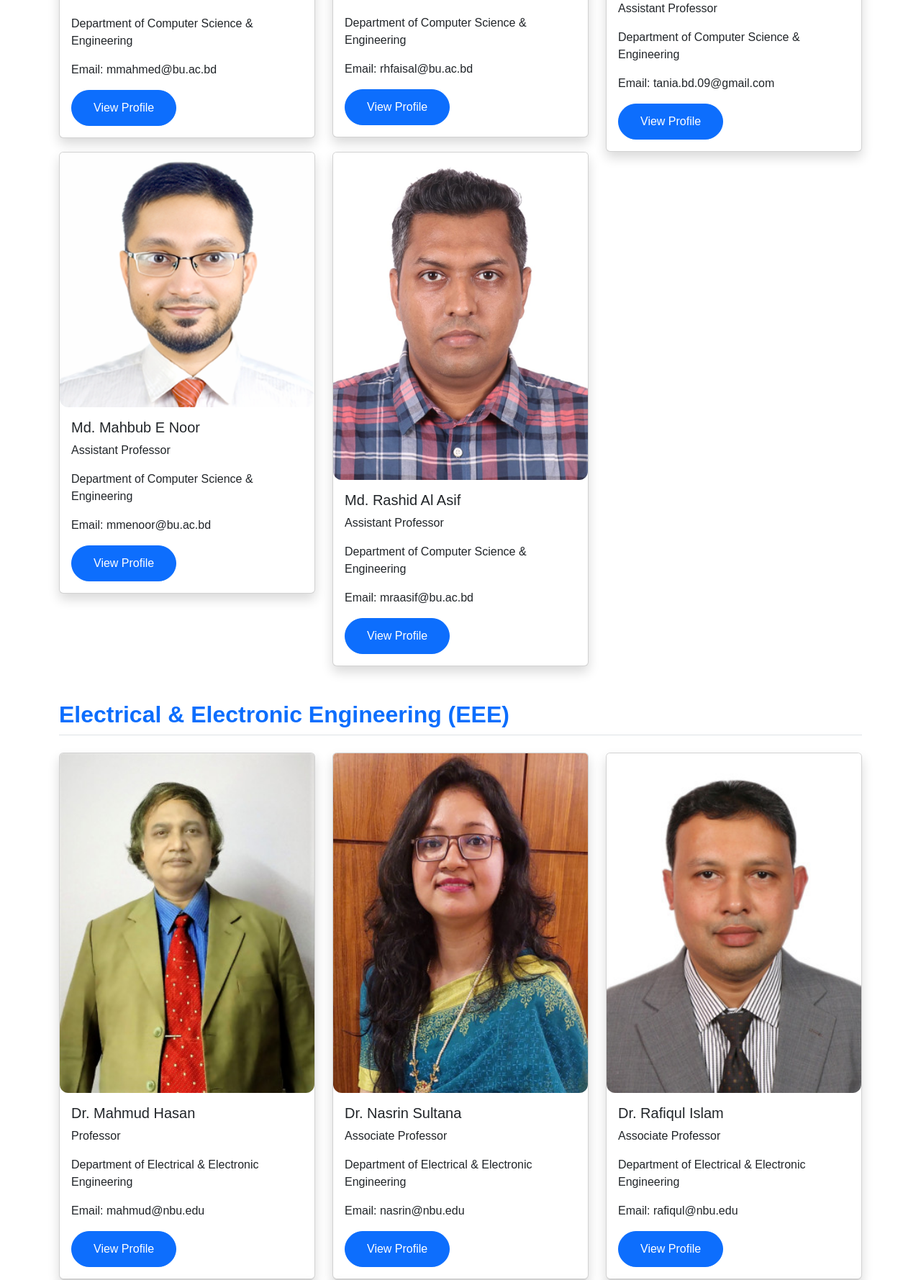
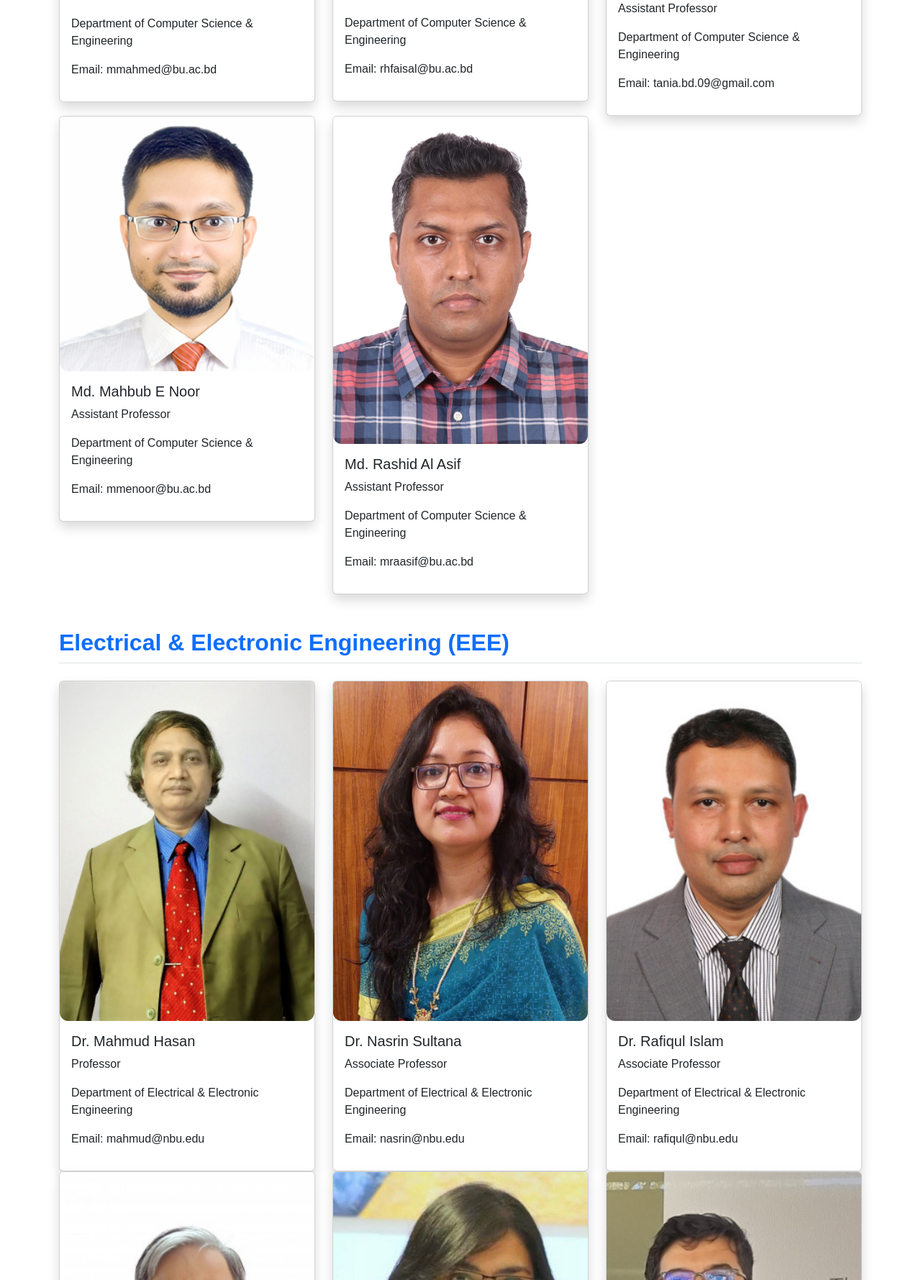
Before and after one commit to Sharifulcse8/North_Bengal_University, a Flask app: page /faculty-members in a window 1280 px wide. Shown: the part 918-2697 px from the top of the page at 72% size. Run offline with Flask 3, Linux system fonts and the light colour scheme; data comes from the database, SQL or seed files in the repository.

Commit message:
Not Added Profile2

```diff
--- a/templates/teachers.html
+++ b/templates/teachers.html
@@ -43,7 +43,7 @@
                                 <p>{{ teacher.designation }}</p>
                                 <p>Department of {{ teacher.department }}</p>
                                 <p>Email: {{ teacher.email }}</p>
-                                <a href="{{ url_for('teacher_profile', id=teacher.id) }}" class="btn btn-primary">View Profile</a>
+                                <!-- View Profile Link সরানো হয়েছে -->
                             </div>
                         </div>
                     </div>
@@ -78,7 +78,7 @@
                                 <p>{{ teacher.designation }}</p>
                                 <p>Department of {{ teacher.department }}</p>
                                 <p>Email: {{ teacher.email }}</p>
-                                <a href="{{ url_for('teacher_profile', id=teacher.id) }}" class="btn btn-primary">View Profile</a>
+                                <!-- View Profile Link সরানো হয়েছে -->
                             </div>
                         </div>
                     </div>
@@ -113,7 +113,7 @@
                                 <p>{{ teacher.designation }}</p>
                                 <p>Department of {{ teacher.department }}</p>
                                 <p>Email: {{ teacher.email }}</p>
-                                <a href="{{ url_for('teacher_profile', id=teacher.id) }}" class="btn btn-primary">View Profile</a>
+                                <!-- View Profile Link সরানো হয়েছে -->
                             </div>
                         </div>
                     </div>
@@ -148,7 +148,7 @@
                                 <p>{{ teacher.designation }}</p>
                                 <p>Department of {{ teacher.department }}</p>
                                 <p>Email: {{ teacher.email }}</p>
-                                <a href="{{ url_for('teacher_profile', id=teacher.id) }}" class="btn btn-primary">View Profile</a>
+                                <!-- View Profile Link সরানো হয়েছে -->
                             </div>
                         </div>
                     </div>
@@ -183,7 +183,7 @@
                                 <p>{{ teacher.designation }}</p>
                                 <p>Department of {{ teacher.department }}</p>
                                 <p>Email: {{ teacher.email }}</p>
-                                <a href="{{ url_for('teacher_profile', id=teacher.id) }}" class="btn btn-primary">View Profile</a>
+                                <!-- View Profile Link সরানো হয়েছে -->
                             </div>
                         </div>
                     </div>
@@ -218,7 +218,7 @@
                                 <p>{{ teacher.designation }}</p>
                                 <p>Department of {{ teacher.department }}</p>
                                 <p>Email: {{ teacher.email }}</p>
-
+                                <!-- View Profile Link সরানো হয়েছে -->
                             </div>
                         </div>
                     </div>
```
